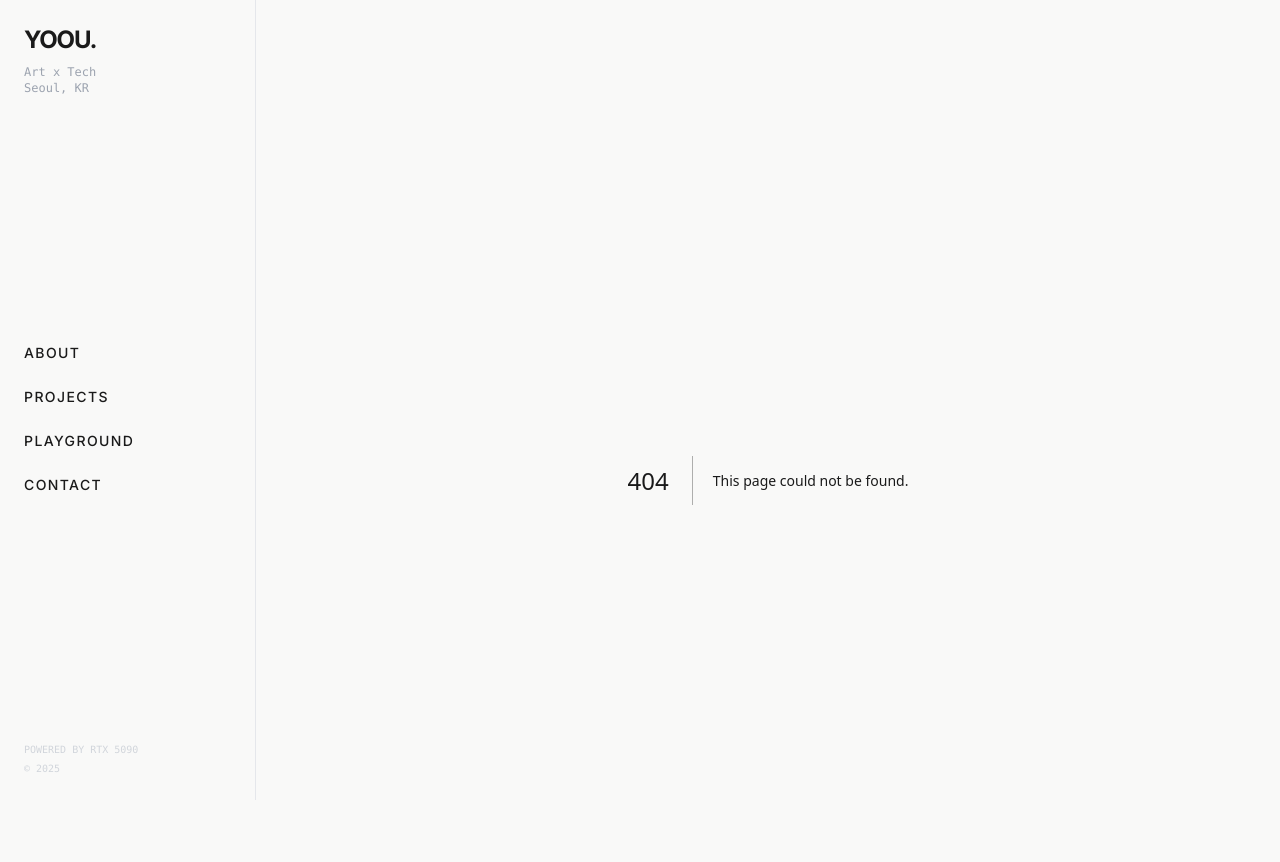
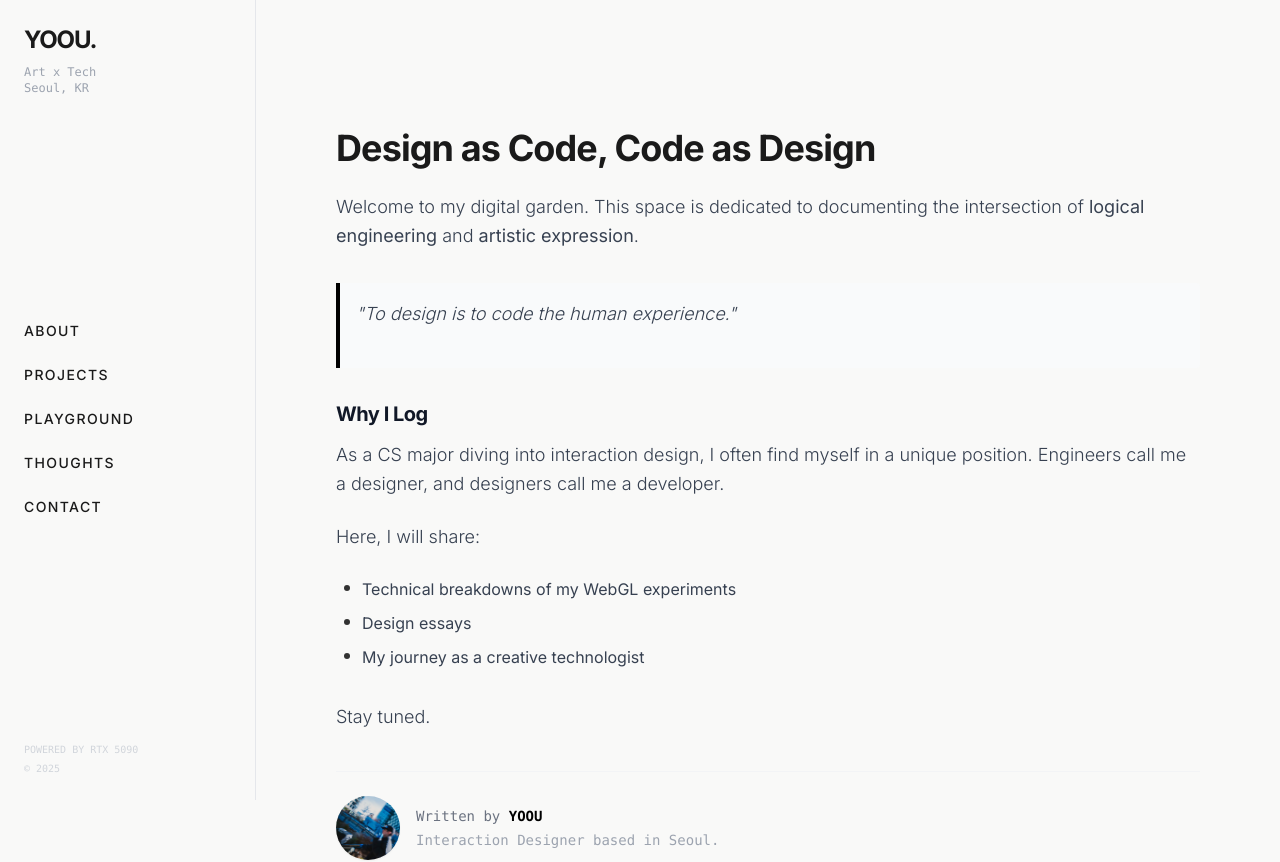
Before and after one commit to jyongzzz/yoou-work, a Next.js app: page /thoughts/hello-world in a window 1280 px wide. Before the commit this address had no page. Shown: the top 862 px of the page. Built offline with nearby package versions, Linux system fonts and the light colour scheme.

Commit message:
Feat: Add MDX blog system (THOUGHTS)

```diff
--- a/next.config.ts
+++ b/next.config.ts
@@ -1,8 +1,11 @@
-import type { NextConfig } from "next";
+import createMDX from '@next/mdx';
+import type { NextConfig } from 'next';
 
 const nextConfig: NextConfig = {
-  /* config options here */
-  reactCompiler: true,
+  // .mdx 파일도 페이지로 인식하게 확장자 추가
+  pageExtensions: ['js', 'jsx', 'md', 'mdx', 'ts', 'tsx'],
 };
 
-export default nextConfig;
+const withMDX = createMDX({});
+
+export default withMDX(nextConfig);
--- a/package.json
+++ b/package.json
@@ -9,8 +9,12 @@
     "lint": "eslint"
   },
   "dependencies": {
+    "@mdx-js/loader": "^3.1.1",
+    "@mdx-js/react": "^3.1.1",
+    "@next/mdx": "^16.1.1",
     "@react-three/drei": "^10.7.7",
     "@react-three/fiber": "^9.4.2",
+    "@types/mdx": "^2.0.13",
     "@types/three": "^0.182.0",
     "framer-motion": "^12.23.26",
     "next": "16.0.10",
--- a/src/app/layout.tsx
+++ b/src/app/layout.tsx
@@ -19,6 +19,7 @@ export default function RootLayout({
     { name: 'ABOUT', path: '/about' },
     { name: 'PROJECTS', path: '/projects' },
     { name: 'PLAYGROUND', path: '/playground' },
+    { name: 'THOUGHTS', path: '/thoughts' }, // [Add] 이 줄만 추가하세요!
     { name: 'CONTACT', path: '/contact' },
   ];
 
--- /dev/null
+++ b/src/app/thoughts/hello-world/page.mdx
@@ -0,0 +1,44 @@
+{/* page.mdx */}
+
+# Design as Code, Code as Design
+
+Welcome to my digital garden.
+This space is dedicated to documenting the intersection of **logical engineering** and **artistic expression**.
+
+> "To design is to code the human experience."
+
+{/* [중요] 헤더 위에는 빈 줄 필수! */}
+
+### Why I Log
+
+As a CS major diving into interaction design, I often find myself in a unique position.
+Engineers call me a designer, and designers call me a developer.
+
+{/* [중요] 리스트 위에는 빈 줄 필수! */}
+
+Here, I will share:
+
+* Technical breakdowns of my WebGL experiments
+* Design essays
+* My journey as a creative technologist
+
+Stay tuned.
+
+<div className="flex gap-4 items-center my-10 border-t border-b border-gray-100 py-6">
+  <img
+    src="/thoughts001_01.jpg"
+    alt="Profile"
+    className="w-16 h-16 object-cover rounded-full shadow-sm"
+  />
+  <div className="flex flex-col gap-1 text-sm font-mono text-gray-500">
+    <div>Written by <span className="text-black font-bold">YOOU</span></div>
+    <div className="text-gray-400">Interaction Designer based in Seoul.</div>
+  </div>
+</div>
+
+---
+
+<div className="p-4 bg-gray-50 rounded font-mono text-xs text-gray-500 mt-10">
+  System Log: Blog Initialized... <br/>
+  Status: Online
+</div>
--- /dev/null
+++ b/src/app/thoughts/page.tsx
@@ -0,0 +1,49 @@
+import Link from 'next/link';
+
+export default function ThoughtsPage() {
+  // [Log Data] 여기에 당신의 생각들을 하나씩 기록하게 됩니다.
+  const posts = [
+    {
+      slug: 'hello-world',
+      title: 'Design as Code, Code as Design',
+      date: '2025. 12. 25',
+      desc: 'Why I decided to bridge the gap between engineering logic and artistic expression.',
+      tags: ['Essay', 'Intro']
+    },
+  ];
+
+  return (
+    <div className="min-h-screen p-8 md:p-20 pt-24 max-w-3xl mx-auto">
+      <h1 className="text-4xl md:text-6xl font-light tracking-tighter mb-16">
+        THOUGHTS
+      </h1>
+
+      <div className="flex flex-col gap-12">
+        {posts.map((post) => (
+          <Link key={post.slug} href={`/thoughts/${post.slug}`} className="group block">
+            <article className="border-b border-gray-100 pb-8 hover:border-black transition-colors duration-300">
+              <div className="flex flex-col md:flex-row md:items-baseline justify-between mb-3">
+                <h2 className="text-2xl font-medium group-hover:text-blue-600 transition-colors">
+                  {post.title}
+                </h2>
+                <span className="font-mono text-xs text-gray-400 mt-1 md:mt-0">
+                  {post.date}
+                </span>
+              </div>
+              <p className="text-gray-500 font-light leading-relaxed mb-4 line-clamp-2">
+                {post.desc}
+              </p>
+              <div className="flex gap-2">
+                {post.tags.map(tag => (
+                    <span key={tag} className="text-[10px] font-mono bg-gray-50 px-2 py-1 rounded text-gray-500 group-hover:bg-blue-50 group-hover:text-blue-500 transition-colors">
+                        {tag}
+                    </span>
+                ))}
+              </div>
+            </article>
+          </Link>
+        ))}
+      </div>
+    </div>
+  );
+}
--- /dev/null
+++ b/src/mdx-components.tsx
@@ -0,0 +1,41 @@
+import type { MDXComponents } from 'mdx/types'
+
+export function useMDXComponents(components: MDXComponents): MDXComponents {
+  return {
+    // [Headers]
+    h1: ({ children }) => <h1 className="text-3xl md:text-4xl font-bold mt-12 mb-6 tracking-tight">{children}</h1>,
+    h2: ({ children }) => <h2 className="text-2xl font-semibold mt-10 mb-4 tracking-tight border-b border-gray-100 pb-2">{children}</h2>,
+    h3: ({ children }) => <h3 className="text-xl font-bold mt-8 mb-3 tracking-tight text-gray-900">{children}</h3>,
+
+    // [Body]
+    p: ({ children }) => <p className="text-lg leading-relaxed mb-6 text-gray-700 font-light">{children}</p>,
+
+    // [List] ★ 여기가 바뀌어야 합니다! ★
+    // 기존의 list-disc 클래스는 지워버리고, 스타일 없는 ul을 만듭니다.
+    ul: ({ children }) => <ul className="mb-8 ml-2 space-y-2">{children}</ul>,
+
+    // [List Item] ★ 여기가 핵심입니다! ★
+    // li 태그 안에서 '검은색 div'를 직접 그려서 점으로 씁니다.
+    li: ({ children }) => (
+      <li className="flex items-start gap-3 text-gray-700">
+        <div className="mt-[0.6rem] w-1.5 h-1.5 bg-black rounded-full flex-shrink-0 opacity-80" />
+        <span className="flex-1 leading-relaxed">{children}</span>
+      </li>
+    ),
+
+    // [Quote]
+    blockquote: ({ children }) => <blockquote className="border-l-4 border-black pl-4 italic text-gray-500 my-8 bg-gray-50 p-4 rounded-r">{children}</blockquote>,
+
+    // [Image]
+    img: (props) => (
+      // eslint-disable-next-line @next/next/no-img-element
+      <img
+        {...props}
+        className="w-full h-auto rounded-lg my-8 border border-gray-100 shadow-sm"
+        alt={props.alt || "Blog Image"}
+      />
+    ),
+
+    ...components,
+  }
+}
--- a/tailwind.config.ts
+++ b/tailwind.config.ts
@@ -1,11 +1,14 @@
 import type { Config } from "tailwindcss";
 
 const config: Config = {
+  // [Fix] 여기가 범인입니다!
+  // 기존에는 pages, components, app 폴더만 보고 있었을 겁니다.
+  // 아래처럼 './src/**/*.{...}' 하나로 통일하거나, 경로를 추가해야 합니다.
   content: [
-    // [Fix] src 디렉토리 하위의 모든 파일들을 바라보도록 명시적 지정
     "./src/pages/**/*.{js,ts,jsx,tsx,mdx}",
     "./src/components/**/*.{js,ts,jsx,tsx,mdx}",
     "./src/app/**/*.{js,ts,jsx,tsx,mdx}",
+    "./src/*.{js,ts,jsx,tsx,mdx}", // ★ 이 줄을 반드시 추가하세요! (mdx-components.tsx를 감지함)
   ],
   theme: {
     extend: {
```
Also changed, not shown: public/thoughts001_01.jpg (added), 1 other file (tests, documents, lock files or other folders).
